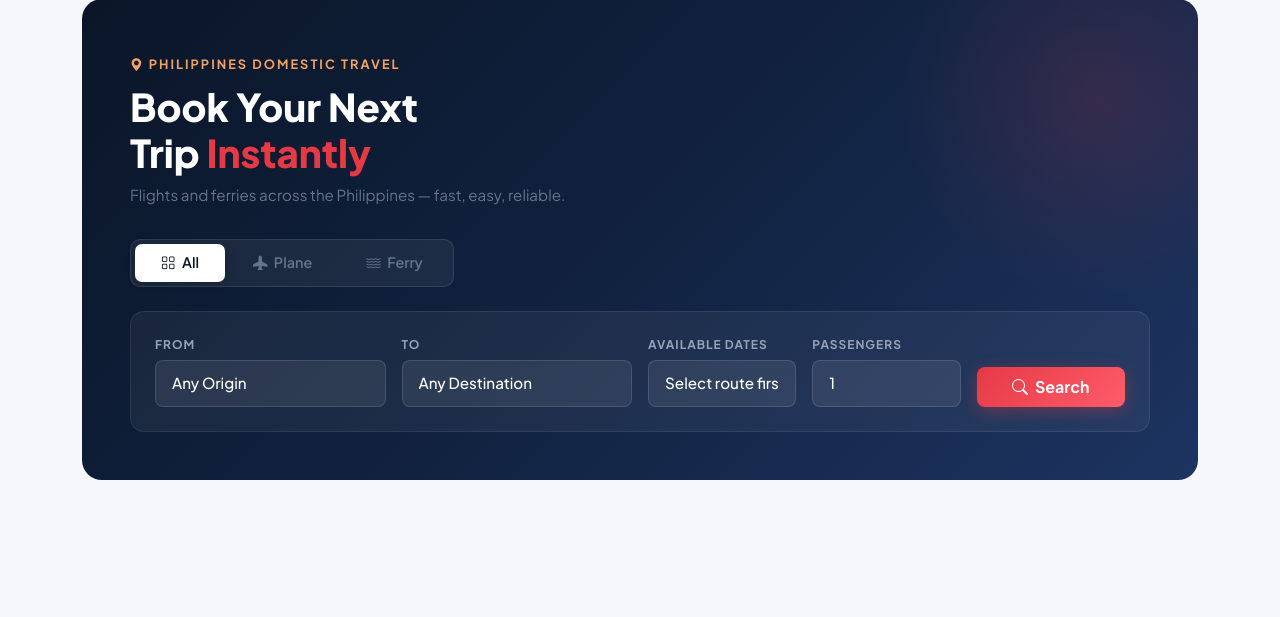
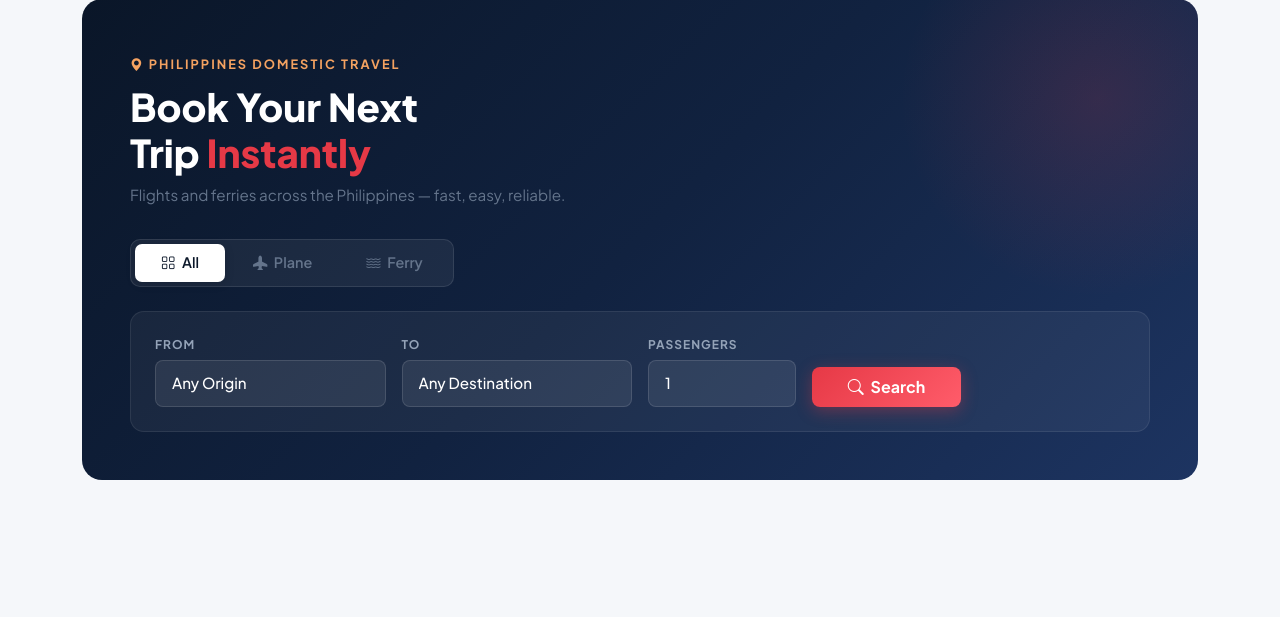
Before and after one commit to EJOENZZZ/Pythonbooking, a Flask app: page / in a window 1280 px wide. Shown: the part 194-811 px from the top of the page. Run offline with Flask 3, Linux system fonts and the light colour scheme.

Commit message:
Move available dates to booking page, remove from search form

```diff
--- a/app.py
+++ b/app.py
@@ -141,20 +141,25 @@ def book(trip_id):
         return redirect(url_for("index"))
 
     passengers = int(request.args.get("passengers", 1))
+    available_dates = db.get_trip_dates(trip_id)
 
     if request.method == "POST":
-        name       = request.form.get("name", "").strip()
-        email      = request.form.get("email", "").strip()
-        phone      = request.form.get("phone", "").strip()
-        passengers = int(request.form.get("passengers", 1))
+        name         = request.form.get("name", "").strip()
+        email        = request.form.get("email", "").strip()
+        phone        = request.form.get("phone", "").strip()
+        passengers   = int(request.form.get("passengers", 1))
+        travel_date  = request.form.get("travel_date", trip["departure"][:10])
 
         if not name or not email or not phone:
             flash("Please fill in all required fields.", "danger")
-            return render_template("book.html", trip=trip, passengers=passengers)
+            return render_template("book.html", trip=trip, passengers=passengers, available_dates=available_dates)
 
         if passengers > trip["seats"]:
             flash(f"Only {trip['seats']} seats available.", "warning")
-            return render_template("book.html", trip=trip, passengers=passengers)
+            return render_template("book.html", trip=trip, passengers=passengers, available_dates=available_dates)
+
+        dep_time = trip["departure"][11:] if len(trip["departure"]) > 10 else "00:00:00"
+        arr_time = trip["arrival"][11:]   if len(trip["arrival"]) > 10   else "00:00:00"
 
         booking_data = {
             "id":             str(uuid.uuid4())[:8].upper(),
@@ -163,8 +168,8 @@ def book(trip_id):
             "type":           trip["type"],
             "from_city":      trip["from_city"],
             "to_city":        trip["to_city"],
-            "departure":      trip["departure"],
-            "arrival":        trip["arrival"],
+            "departure":      f"{travel_date}T{dep_time}",
+            "arrival":        f"{travel_date}T{arr_time}",
             "operator":       trip["operator"],
             "passenger_name": name,
             "email":          email,
@@ -179,7 +184,7 @@ def book(trip_id):
         session["last_booking_id"] = booking["id"]
         return redirect(url_for("confirm"))
 
-    return render_template("book.html", trip=trip, passengers=passengers)
+    return render_template("book.html", trip=trip, passengers=passengers, available_dates=available_dates)
 
 
 @app.route("/confirm")
--- a/db.py
+++ b/db.py
@@ -122,6 +122,13 @@ def search_trips(trip_type, origin, dest, date):
             expanded.extend(_expand_trip(t))
     return expanded
 
+def get_trip_dates(trip_id):
+    res = _get("trips", {"id": f"eq.{trip_id}", "limit": 1})
+    if not res:
+        return []
+    copies = _expand_trip(res[0])
+    return [t["departure"][:10] for t in copies]
+
 def create_trip(data):
     return _post("trips", data)
 
--- a/templates/index.html
+++ b/templates/index.html
@@ -18,22 +18,16 @@
       <div class="row g-3 align-items-end">
         <div class="col-md-3">
           <label class="form-label">From</label>
-          <select id="f-from" class="form-select" onchange="updateDates()">
+          <select id="f-from" class="form-select">
             <option value="">Any Origin</option>
             {% for o in origins %}<option value="{{ o }}">{{ o }}</option>{% endfor %}
           </select>
         </div>
         <div class="col-md-3">
           <label class="form-label">To</label>
-          <select id="f-to" class="form-select" onchange="updateDates()">
+          <select id="f-to" class="form-select">
             <option value="">Any Destination</option>
             {% for d in destinations %}<option value="{{ d }}">{{ d }}</option>{% endfor %}
-          </select>
-        </div>
-        <div class="col-md-2">
-          <label class="form-label">Available Dates</label>
-          <select id="f-date" class="form-select">
-            <option value="">Select route first</option>
           </select>
         </div>
         <div class="col-md-2">
@@ -69,30 +63,6 @@ function setType(type) {
   var sw = document.getElementById('section-ferries');
   if (fw) fw.style.display = (type === 'ferry') ? 'none' : '';
   if (sw) sw.style.display = (type === 'plane') ? 'none' : '';
-  updateDates();
-}
-
-function updateDates() {
-  const from = document.getElementById('f-from').value;
-  const to   = document.getElementById('f-to').value;
-  const sel  = document.getElementById('f-date');
-
-  if (!from && !to) {
-    sel.innerHTML = '<option value="">Select route first</option>';
-    return;
-  }
-
-  const dates = [...new Set(
-    TRIPS.filter(t =>
-      (!activeType || t.type === activeType) &&
-      (!from || t.from_city === from) &&
-      (!to   || t.to_city   === to)
-    ).map(t => t.date).sort()
-  )];
-
-  sel.innerHTML = dates.length
-    ? dates.map(d => `<option value="${d}">${d}</option>`).join('')
-    : '<option value="">No dates available</option>';
 }
 
 function scrollToTrips() {
```
Also changed, not shown: templates/book.html (+11 -0 lines).
